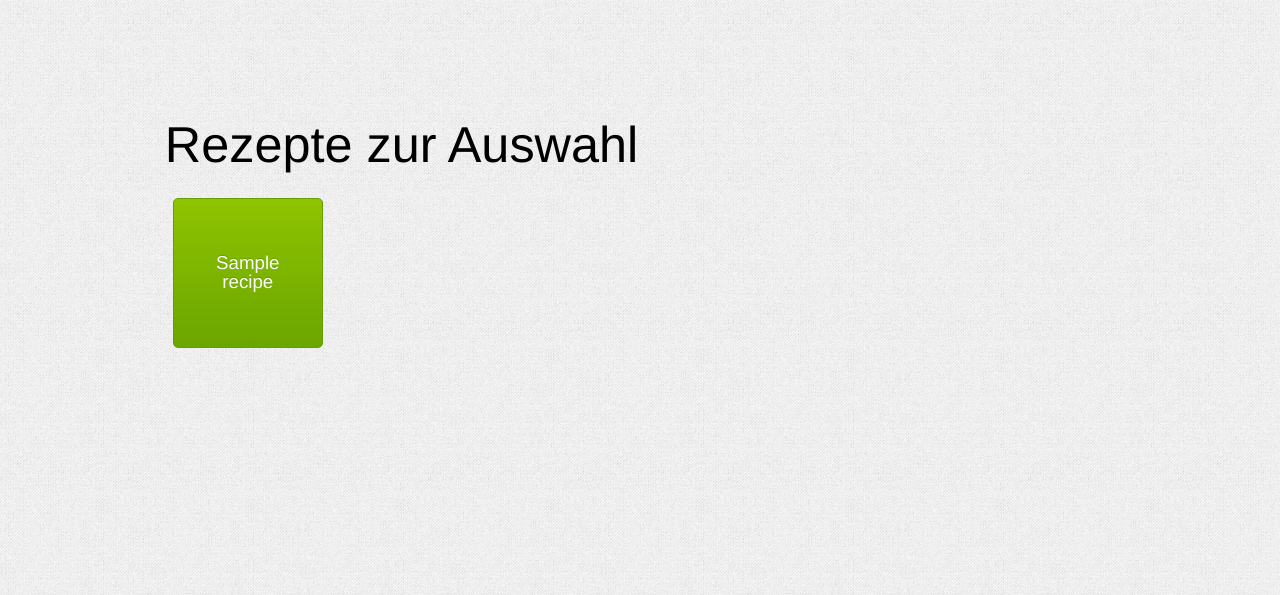
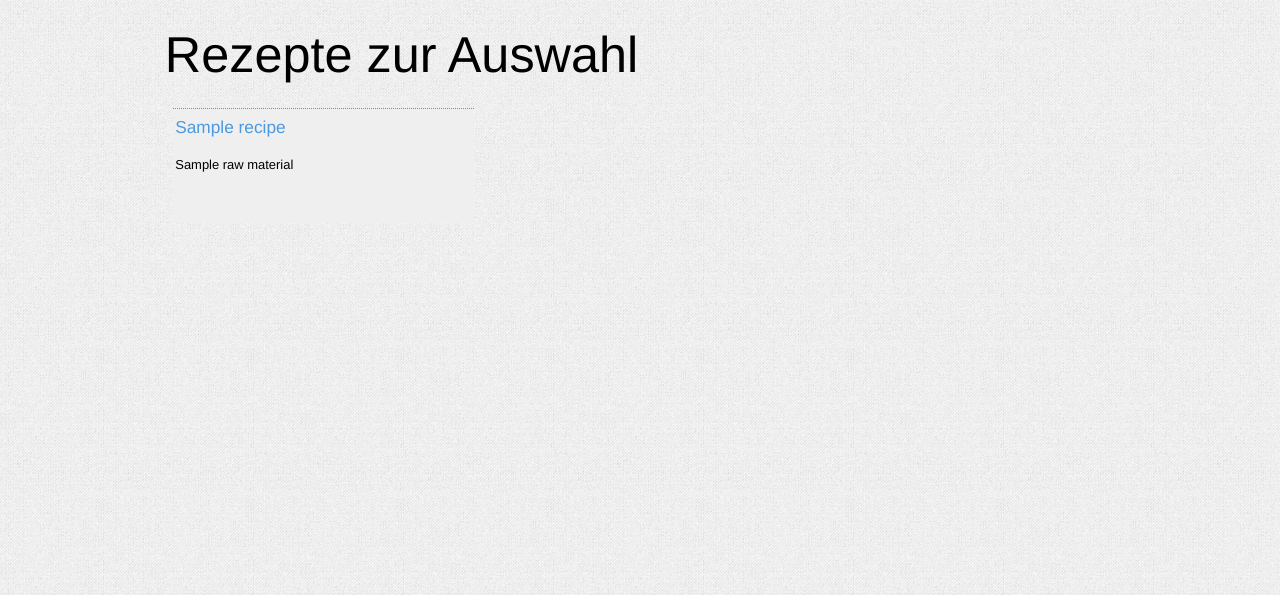
Before and after one commit to Tetrabude/cockbot, a Django app: template barkeeper/templates/barkeeper/index.html in a window 1280 px wide. Shown: the top 595 px of the page. Run offline with Django 3.2, Linux system fonts and the light colour scheme; the template is opened without the code that fills it: most values are stand-ins (such as "Sample title", 1, 10 or a date in 2020); parts of the project's set-up code (start-up, migrations or seed data) failed here and were passed over.

Commit message:
Added Ingredients to Index and changed Design

```diff
--- a/barkeeper/static/barkeeper/style/main.css
+++ b/barkeeper/static/barkeeper/style/main.css
@@ -1,8 +1,23 @@
 .index {
-	height: 150px;
-	width: 150px;
+	font-size: 120%;
+}
+
+.ingredients {
+	font-size: 90%;
+	color: black;
+}
+
+.hr_small {
+	margin: 10px 0px;
+
 }
 
 .detail_img {
 	border: solid green;
 }
+
+.recipe {
+	height: 115px;
+	border-top: 1px dotted #4D99E0;
+	background: #efefef
+}
--- a/barkeeper/templates/barkeeper/index.html
+++ b/barkeeper/templates/barkeeper/index.html
@@ -7,13 +7,22 @@
 {% if recipe_list %}
     <ul class="alt">
     {% for recipe in recipe_list %}
-        <div class="col_2 index">
         <a href="{% url 'detail' recipe.id %}">
-        	<button class="large green index">
-        		{{ recipe.name }}
-        	</button>
-         </a>
-        </div>
+        	<div class="col_4 recipe">
+
+	        	<div class="col_12 index">
+
+   		     		{{ recipe.name }}
+        	 	</div>
+
+        	 	<div class="col_12 ingredients">
+           			{% for ingredient in recipe.ingredient_set.all %}
+        				{{ ingredient.rawMaterial.name }}
+        			{% endfor %}
+        		 </div>
+    		</div>
+
+    	</a>
     {% endfor %}
     </ul>
 {% else %}
--- a/barkeeper/templates/base.html
+++ b/barkeeper/templates/base.html
@@ -20,7 +20,7 @@
 </head>
 <body>
 <div class="grid">
-	<div class="col_12" style="margin-top:100px;">
+	<div class="col_12" style="margin-top:10px;">
 	{% block content %}
 		<h1 class="center">
 		<p><i class="fa fa-fire"></i></p>
```
